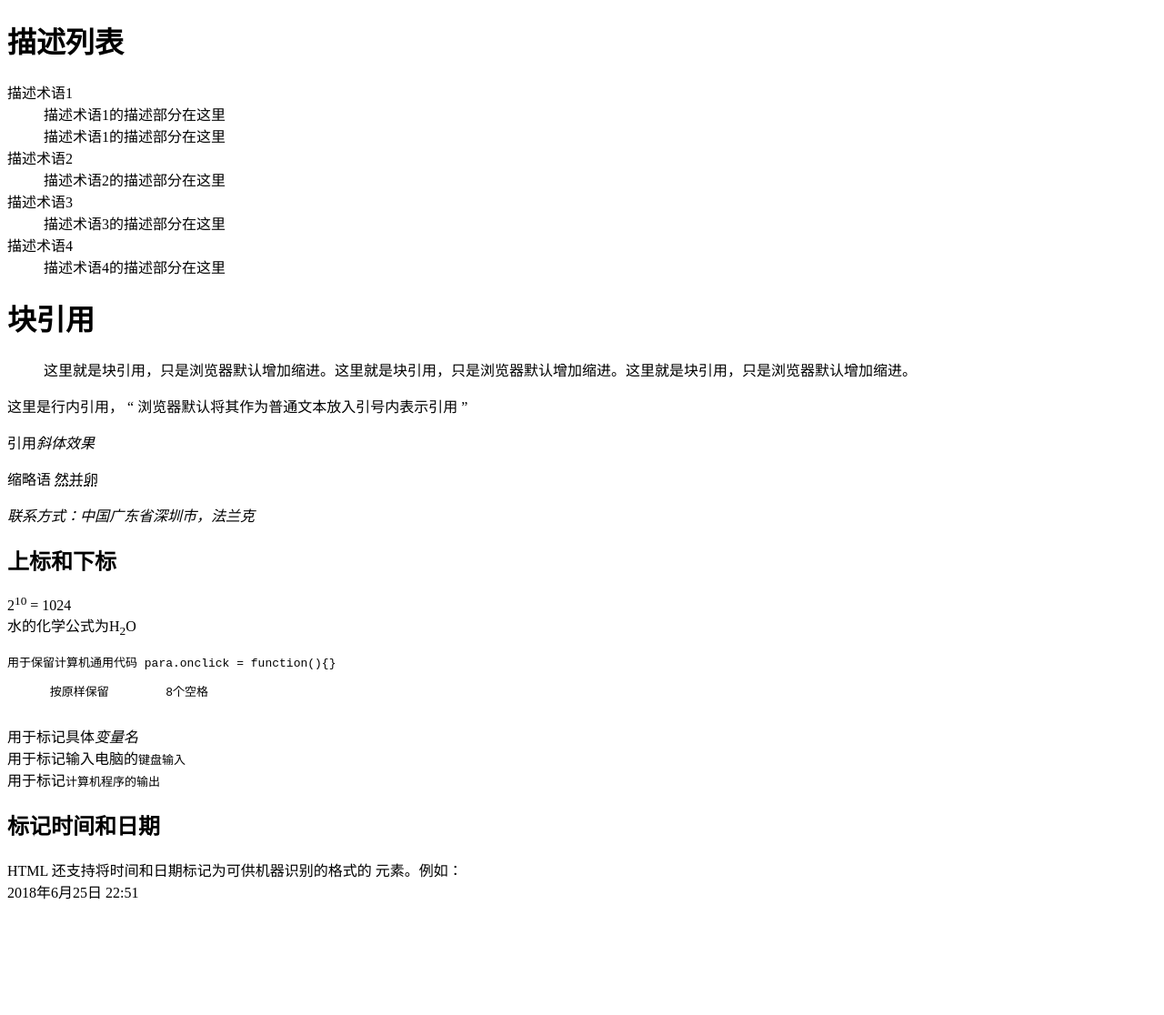
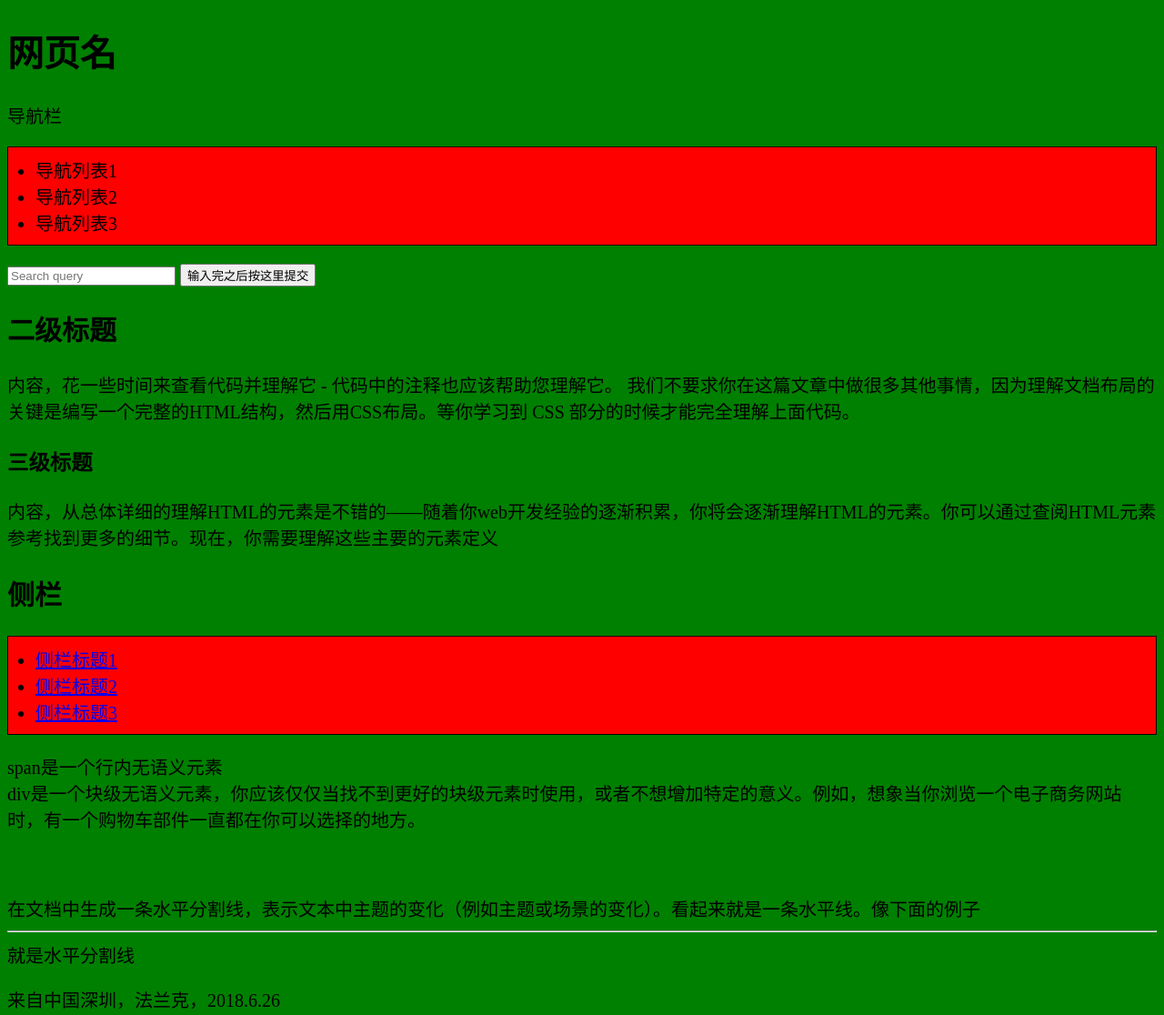
Before and after one commit to dreamerfrank/HTML-Structuring_the_Web, a plain HTML site: page index.html in a window 1280 px wide. Shown: the whole page at 91% size. Before the commit the page ends 1000 px from the top, so only its background shows below. Drawn offline with Linux system fonts and the light colour scheme; files that its build step writes are made by us from their sources; a web font is replaced by a local one.

Commit message:
学习 Web 开发 HTML HTML入门 文件和网站结构 练习

```diff
--- a/index.html
+++ b/index.html
@@ -143,9 +143,9 @@
 
 -->
 
-<!--==================================================================================
+<!--===================================================================================================================
    HTML HTML入门 高级文本排版
--->
+
 
 <!DOCTYPE html>
 <html>
@@ -224,3 +224,85 @@
 
   </body>
 </html>
+-->
+
+<!--===================================================================================================================
+  学习 Web 开发 HTML HTML入门 文件和网站结构
+-->
+
+<!DOCTYPE html>
+<html>
+  <head>
+    <meta charset="utf-8">
+
+    <title>My page title</title>
+    <link href="https://fonts.googleapis.com/css?family=Open+Sans+Condensed:300|Sonsie+One" rel="stylesheet" type="text/css">
+    <link rel="stylesheet" href="style.css">
+
+    <!-- the below three lines are a fix to get HTML5 semantic elements working in old versions of Internet Explorer-->
+    <!--[if lt IE 9]>
+      <script src="http://html5shiv.googlecode.com/svn/trunk/html5.js"></script>
+    <![endif]-->
+  </head>
+
+  <body>
+    <header>
+      <h1>网页名</h1> <!--具有全局属性-->
+    </header>
+
+    <nav>
+      导航栏
+      <ul>
+        <li>导航列表1</li>
+        <li>导航列表2</li>
+        <li>导航列表3</li>
+      </ul>
+
+      <form>    <!--表示了文档中的一个区域，这个区域包含有交互控制元件，用来向web服务器提交信息。-->
+        <input type="search" name="q" placeholder="Search query">
+        <input type="submit" value="输入完之后按这里提交">
+      </form>
+    </nav>
+
+    <main>
+      <article> <!--表示文档、页面、应用或网站中的独立结构，其意在成为可独立分配的或可复用的结构，如在发布中，它可能是论坛帖子、杂志或新闻文章、博客、用户提交的评论、交互式组件，或者其他独立的内容项目。当<article>元素嵌套使用时，则该元素代表与外层元素有关的文章-->
+        <h2>二级标题</h2>
+        <p>内容，花一些时间来查看代码并理解它 - 代码中的注释也应该帮助您理解它。 我们不要求你在这篇文章中做很多其他事情，因为理解文档布局的关键是编写一个完整的HTML结构，然后用CSS布局。等你学习到 CSS 部分的时候才能完全理解上面代码。</p>
+        <h3>三级标题</h3>
+        <p>内容，从总体详细的理解HTML的元素是不错的——随着你web开发经验的逐渐积累，你将会逐渐理解HTML的元素。你可以通过查阅HTML元素参考找到更多的细节。现在，你需要理解这些主要的元素定义</p>
+      </article>
+
+
+      <aside>
+        <h2>侧栏</h2>
+        <ul>
+          <li><a href="#">侧栏标题1</a></li>
+          <li><a href="#">侧栏标题2</a></li>
+          <li><a href="#">侧栏标题3</a></li>
+        </ul>
+      </aside>
+
+    </main>
+
+    <span class="元素属性">span是一个行内无语义元素</span> <!--class允许css和javascript通过class选择器或者类似下面的DOM方法来选择和访问element-->
+
+    <div class="div元素描述">
+      div是一个块级无语义元素，你应该仅仅当找不到更好的块级元素时使用，或者不想增加特定的意义。例如，想象当你浏览一个电子商务网站时，有一个购物车部件一直都在你可以选择的地方。
+    </div>
+
+    <br>
+    <br>
+    <br>
+
+    在文档中生成一条水平分割线，表示文本中主题的变化（例如主题或场景的变化）。看起来就是一条水平线。像下面的例子
+    <hr>
+    就是水平分割线
+
+    <footer>
+      <p>来自中国深圳，法兰克，2018.6.26</p>
+    </footer>
+
+
+
+  </body>
+</html>
```
